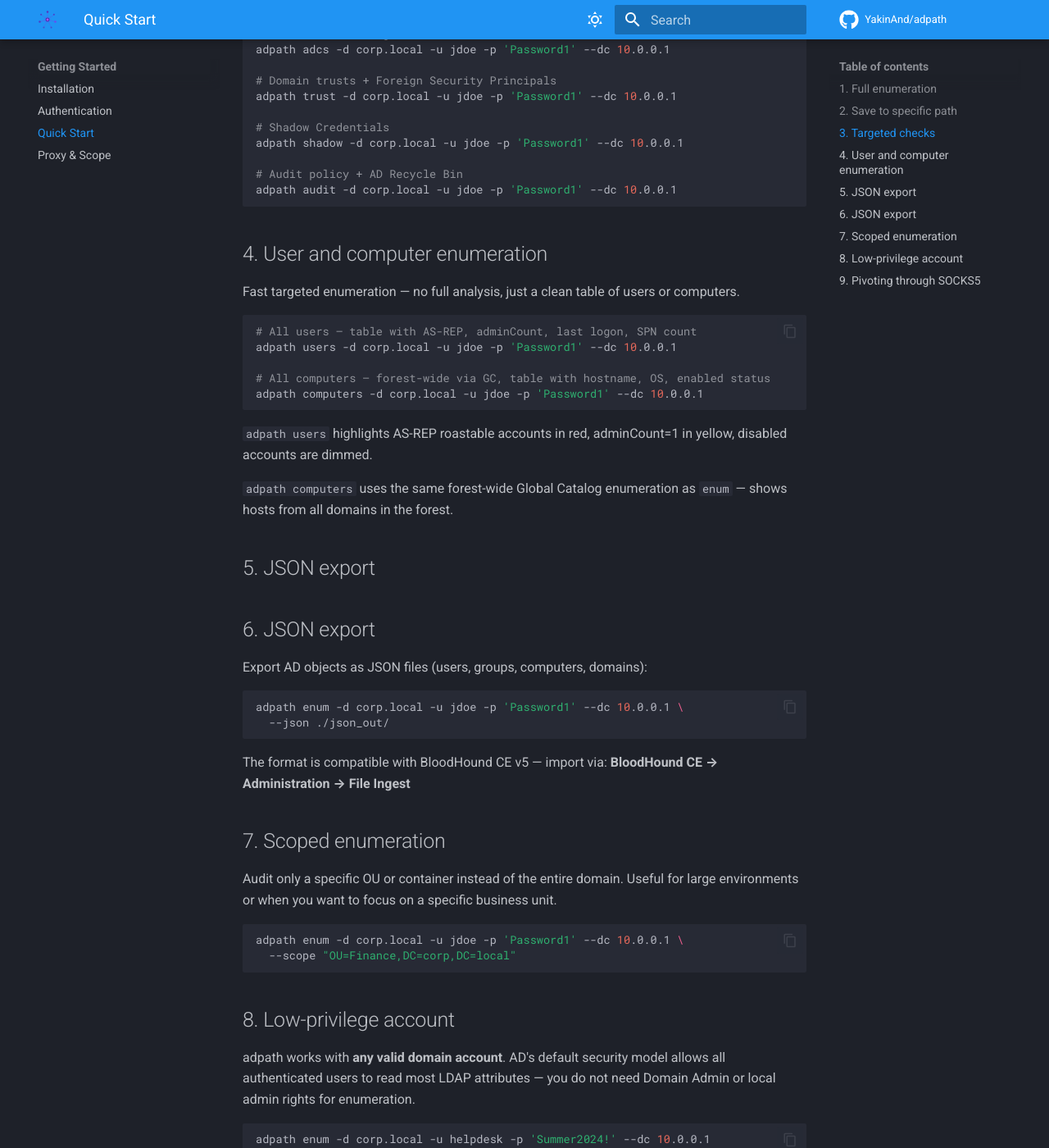
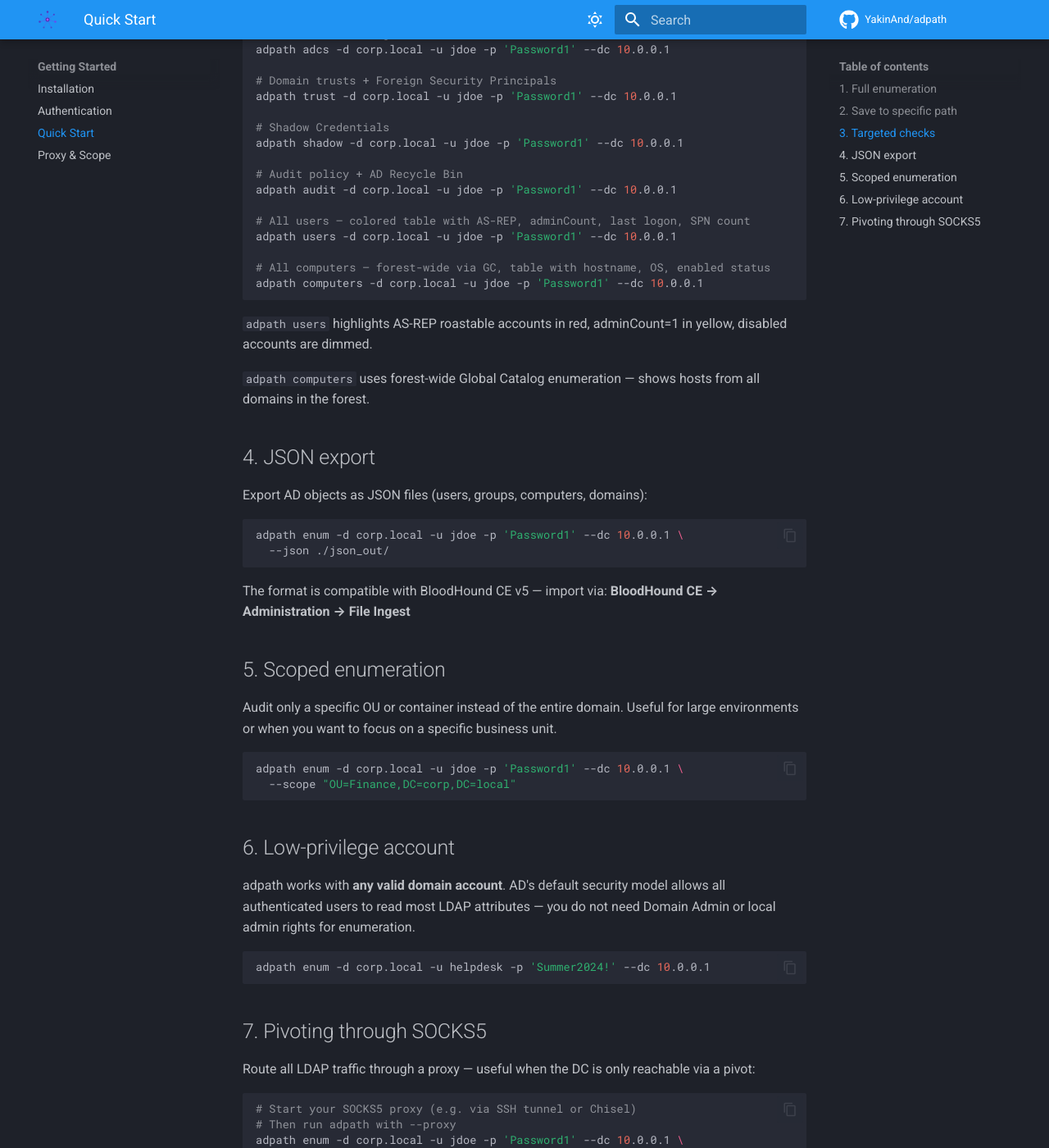
Before and after one commit to YakinAnd/morok, an MkDocs documentation site: the page built from docs/getting-started/quickstart.md, in a window 1280 px wide and 1400 px high, scrolled down 1392 px. Shown: the whole window at 82% size. Built offline with MkDocs 1.6.1 and Material for MkDocs 9.7.7, drawn with Linux system fonts in a browser that asks for light colours; comment, search, counter and statistics services are not loaded; some of the changed text lies outside the part shown.

Commit message:
docs: merge users/computers into section 3, fix duplicate section 5/6

````diff
--- a/docs/getting-started/quickstart.md
+++ b/docs/getting-started/quickstart.md
@@ -71,14 +71,8 @@ adpath shadow -d corp.local -u jdoe -p 'Password1' --dc 10.0.0.1
 
 # Audit policy + AD Recycle Bin
 adpath audit -d corp.local -u jdoe -p 'Password1' --dc 10.0.0.1
-```
 
-## 4. User and computer enumeration
-
-Fast targeted enumeration — no full analysis, just a clean table of users or computers.
-
-```bash
-# All users — table with AS-REP, adminCount, last logon, SPN count
+# All users — colored table with AS-REP, adminCount, last logon, SPN count
 adpath users -d corp.local -u jdoe -p 'Password1' --dc 10.0.0.1
 
 # All computers — forest-wide via GC, table with hostname, OS, enabled status
@@ -87,11 +81,9 @@ adpath computers -d corp.local -u jdoe -p 'Password1' --dc 10.0.0.1
 
 `adpath users` highlights AS-REP roastable accounts in red, adminCount=1 in yellow, disabled accounts are dimmed.
 
-`adpath computers` uses the same forest-wide Global Catalog enumeration as `enum` — shows hosts from all domains in the forest.
+`adpath computers` uses forest-wide Global Catalog enumeration — shows hosts from all domains in the forest.
 
-## 5. JSON export
-
-## 6. JSON export
+## 4. JSON export
 
 Export AD objects as JSON files (users, groups, computers, domains):
 
@@ -111,7 +103,7 @@ adpath enum -d corp.local -u jdoe -p 'Password1' --dc 10.0.0.1 \
   --scope "OU=Finance,DC=corp,DC=local"
 ```
 
-## 8. Low-privilege account
+## 6. Low-privilege account
 
 adpath works with **any valid domain account**. AD's default security model allows all authenticated users to read most LDAP attributes — you do not need Domain Admin or local admin rights for enumeration.
 
@@ -119,7 +111,7 @@ adpath works with **any valid domain account**. AD's default security model allo
 adpath enum -d corp.local -u helpdesk -p 'Summer2024!' --dc 10.0.0.1
 ```
 
-## 9. Pivoting through SOCKS5
+## 7. Pivoting through SOCKS5
 
 Route all LDAP traffic through a proxy — useful when the DC is only reachable via a pivot:
 
````
Also changed, not shown: other parts of docs/getting-started/quickstart.md (+1 -1 lines).
